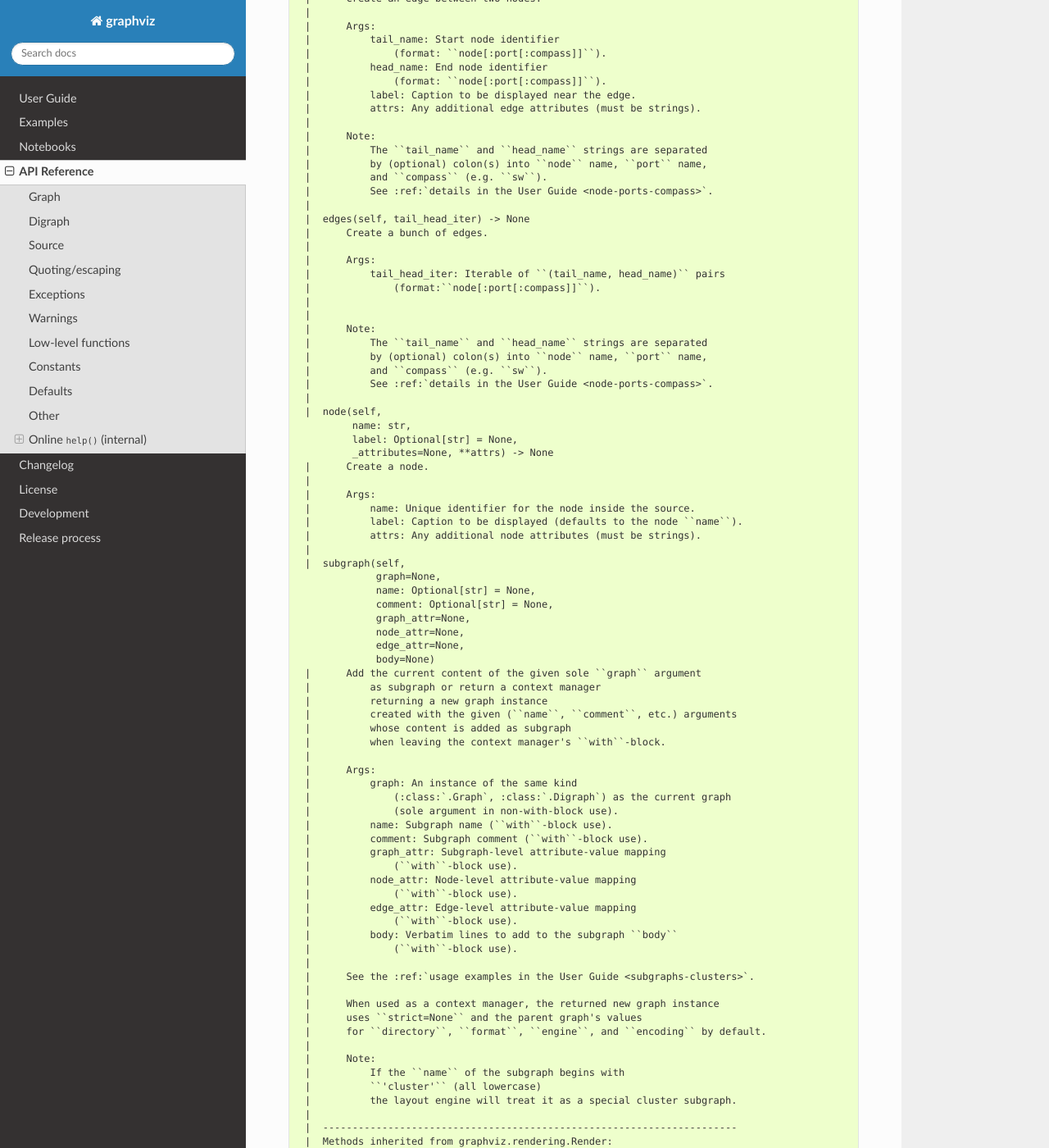
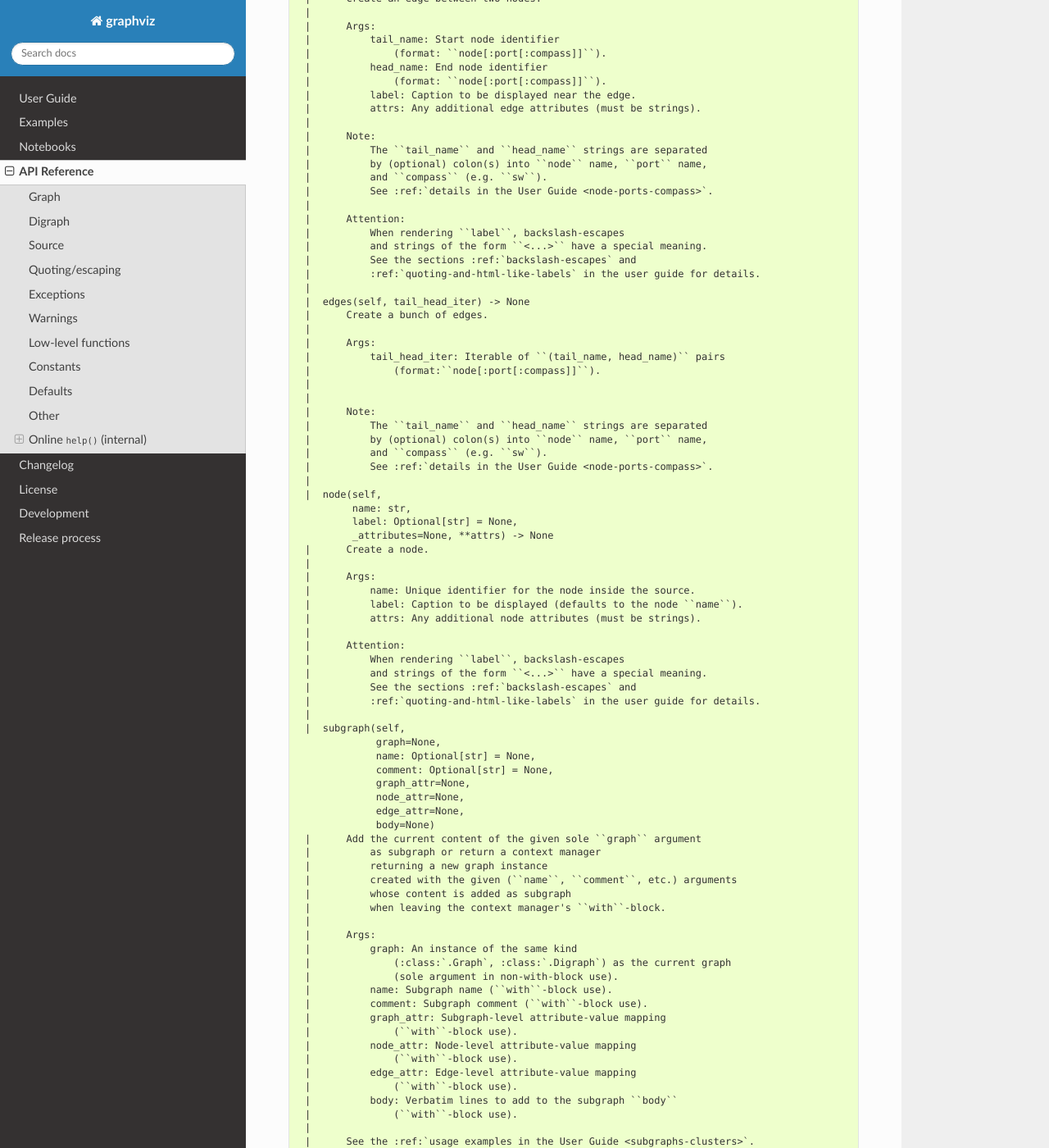
Before and after one commit to xflr6/graphviz, a Sphinx documentation site: the page built from docs/api.rst, in a window 1280 px wide and 1400 px high, scrolled down 8370 px. Shown: the whole window at 82% size. Built offline with Sphinx 7.4.7 and the Read the Docs theme 2.0.0, drawn with Linux system fonts in a browser that asks for light colours; the version number is read from the project's files by our own code; some of the changed text lies outside the part shown.

Commit message:
run update-help.py for 8cddcf125e55216097375de03d0e969af80cd81d

```diff
--- a/docs/api.rst
+++ b/docs/api.rst
@@ -395,6 +395,12 @@ https://github.com/xflr6/graphviz/blob/master/docs/api.rst#graph-1
      |          and ``compass`` (e.g. ``sw``).
      |          See :ref:`details in the User Guide <node-ports-compass>`.
      |
+     |      Attention:
+     |          When rendering ``label``, backslash-escapes
+     |          and strings of the form ``<...>`` have a special meaning.
+     |          See the sections :ref:`backslash-escapes` and
+     |          :ref:`quoting-and-html-like-labels` in the user guide for details.
+     |
      |  edges(self, tail_head_iter) -> None
      |      Create a bunch of edges.
      |
@@ -419,6 +425,12 @@ https://github.com/xflr6/graphviz/blob/master/docs/api.rst#graph-1
      |          name: Unique identifier for the node inside the source.
      |          label: Caption to be displayed (defaults to the node ``name``).
      |          attrs: Any additional node attributes (must be strings).
+     |
+     |      Attention:
+     |          When rendering ``label``, backslash-escapes
+     |          and strings of the form ``<...>`` have a special meaning.
+     |          See the sections :ref:`backslash-escapes` and
+     |          :ref:`quoting-and-html-like-labels` in the user guide for details.
      |
      |  subgraph(self,
                  graph=None,
@@ -907,6 +919,12 @@ https://github.com/xflr6/graphviz/blob/master/docs/api.rst#digraph-1
      |          and ``compass`` (e.g. ``sw``).
      |          See :ref:`details in the User Guide <node-ports-compass>`.
      |
+     |      Attention:
+     |          When rendering ``label``, backslash-escapes
+     |          and strings of the form ``<...>`` have a special meaning.
+     |          See the sections :ref:`backslash-escapes` and
+     |          :ref:`quoting-and-html-like-labels` in the user guide for details.
+     |
      |  edges(self, tail_head_iter) -> None
      |      Create a bunch of edges.
      |
@@ -931,6 +949,12 @@ https://github.com/xflr6/graphviz/blob/master/docs/api.rst#digraph-1
      |          name: Unique identifier for the node inside the source.
      |          label: Caption to be displayed (defaults to the node ``name``).
      |          attrs: Any additional node attributes (must be strings).
+     |
+     |      Attention:
+     |          When rendering ``label``, backslash-escapes
+     |          and strings of the form ``<...>`` have a special meaning.
+     |          See the sections :ref:`backslash-escapes` and
+     |          :ref:`quoting-and-html-like-labels` in the user guide for details.
      |
      |  subgraph(self,
                  graph=None,
```
